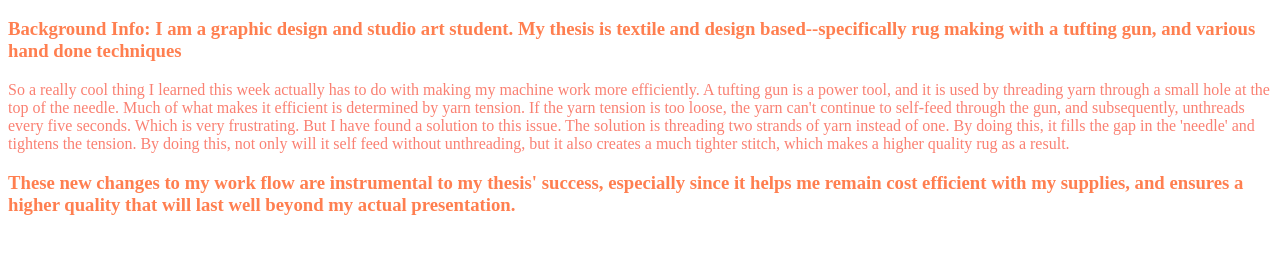
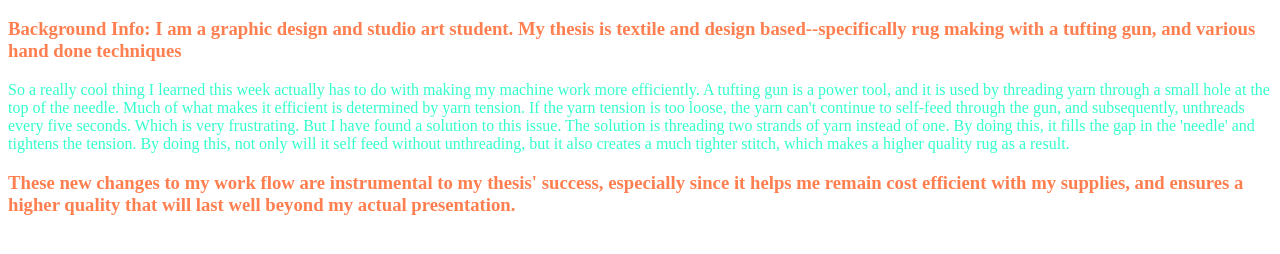
Before and after one commit to kelseykassis/first-project, a plain HTML site: page index.html in a window 1280 px wide. Shown: the part 48-302 px from the top of the page. Drawn offline with Linux system fonts and the light colour scheme.

Commit message:
Update index.html

```diff
--- a/index.html
+++ b/index.html
@@ -1,6 +1,6 @@
 <h1 style="color:red"> THINGS I'VE LEARNED THAT WILL HELP ME WITH MY THESIS </h1>
 <h3 style="color:coral"> Background Info: I am a graphic design and studio art student. My thesis is textile and design based--specifically rug making with a tufting gun, and various hand done techniques</h3>
 <body id="index">
-<p style="color:Salmon">So a really cool thing I learned this week actually has to do with making my machine work more efficiently. A tufting gun is a power tool, and it is used by threading yarn through a small hole at the top of the needle. Much of what makes it efficient is determined by yarn tension. If the yarn tension is too loose, the yarn can't continue to self-feed through the gun, and subsequently, unthreads every five seconds. Which is very frustrating. But I have found a solution to this issue. The solution is threading two strands of yarn instead of one. By doing this, it fills the gap in the 'needle' and tightens the tension. By doing this, not only will it self feed without unthreading, but it also creates a much tighter stitch, which makes a higher quality rug as a result. </p>
+<p style="color:33FFCC">So a really cool thing I learned this week actually has to do with making my machine work more efficiently. A tufting gun is a power tool, and it is used by threading yarn through a small hole at the top of the needle. Much of what makes it efficient is determined by yarn tension. If the yarn tension is too loose, the yarn can't continue to self-feed through the gun, and subsequently, unthreads every five seconds. Which is very frustrating. But I have found a solution to this issue. The solution is threading two strands of yarn instead of one. By doing this, it fills the gap in the 'needle' and tightens the tension. By doing this, not only will it self feed without unthreading, but it also creates a much tighter stitch, which makes a higher quality rug as a result. </p>
 </body>
 <h3 style="color:coral"> These new changes to my work flow are instrumental to my thesis' success, especially since it helps me remain cost efficient with my supplies, and ensures a higher quality that will last well beyond my actual presentation. </h3>
```
